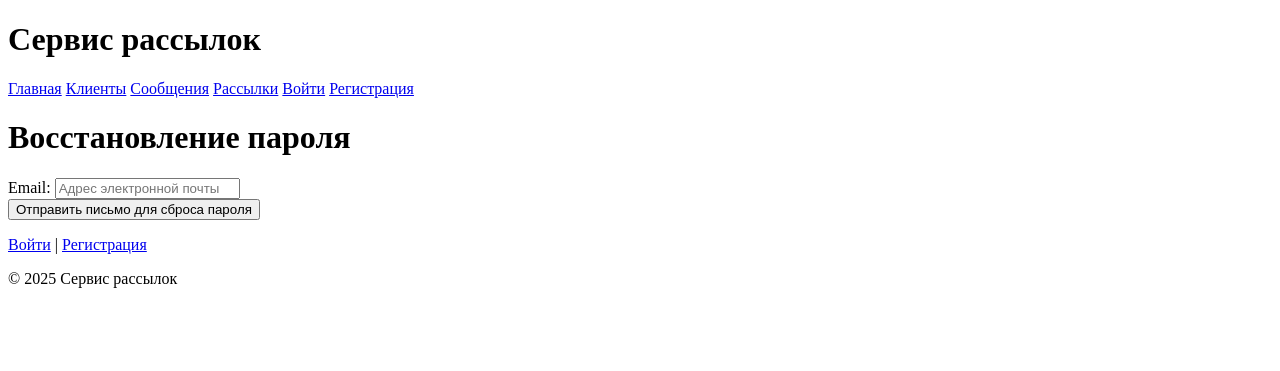
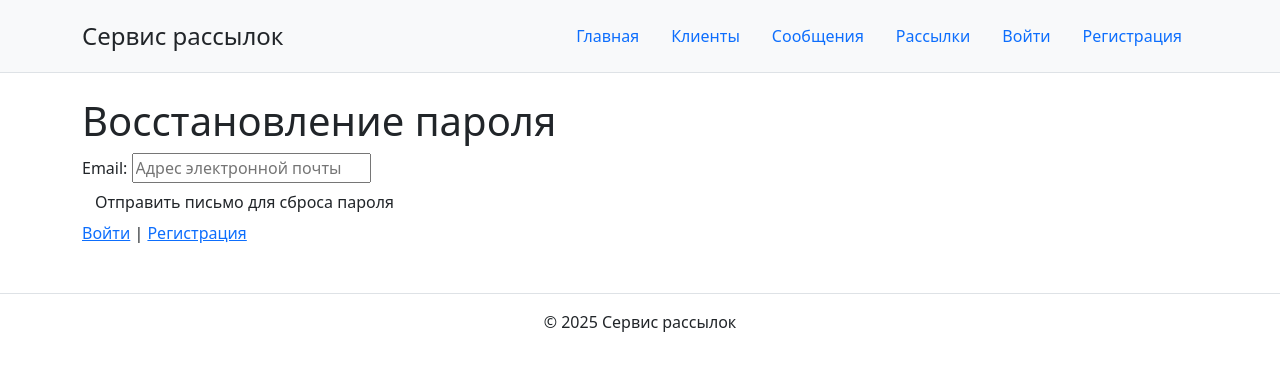
Before and after one commit to yaroslav-grishanov98/Curse_work4, a Django app: page /accounts/password/reset/ in a window 1280 px wide. Shown: the top 371 px of the page. Run offline with Django 5.2, Linux system fonts and the light colour scheme.

Commit message:
исправил

```diff
--- a/service/templates/base.html
+++ b/service/templates/base.html
@@ -1,3 +1,4 @@
+{% load static %}
 {% load group_filters %}
 
 <!DOCTYPE html>
@@ -5,34 +6,43 @@
 <head>
     <meta charset="UTF-8">
     <title>{% block title %}Сервис рассылок{% endblock %}</title>
+    <link href="https://cdn.jsdelivr.net/npm/bootstrap@5.3.0/dist/css/bootstrap.min.css" rel="stylesheet">
+    <link rel="stylesheet" href="{% static 'css/style.css' %}">
 </head>
 <body>
-<header>
-    <h1>Сервис рассылок</h1>
-    <nav>
-        <a href="{% url 'index' %}">Главная</a>
-        <a href="{% url 'client_list' %}">Клиенты</a>
-        <a href="{% url 'message_list' %}">Сообщения</a>
-        <a href="{% url 'mailing_list' %}">Рассылки</a>
+<header class="bg-light py-3 mb-4 border-bottom">
+    <div class="container d-flex flex-wrap justify-content-center">
+        <a href="{% url 'index' %}" class="d-flex align-items-center mb-3 mb-lg-0 me-lg-auto text-dark text-decoration-none">
+            <span class="fs-4">Сервис рассылок</span>
+        </a>
+        <nav class="nav nav-pills">
+            <a class="nav-link" href="{% url 'index' %}">Главная</a>
+            <a class="nav-link" href="{% url 'client_list' %}">Клиенты</a>
+            <a class="nav-link" href="{% url 'message_list' %}">Сообщения</a>
+            <a class="nav-link" href="{% url 'mailing_list' %}">Рассылки</a>
 
-        {% if user.is_authenticated %}
-            {% if user|has_group:"Manager" %}
-                <a href="{% url 'user_list' %}">Пользователи</a>
+            {% if user.is_authenticated %}
+                {% if user|has_group:"Manager" %}
+                    <a class="nav-link" href="{% url 'user_list' %}">Пользователи</a>
+                {% endif %}
+                <a class="nav-link" href="{% url 'account_logout' %}">Выйти</a>
+            {% else %}
+                <a class="nav-link" href="{% url 'account_login' %}">Войти</a>
+                <a class="nav-link" href="{% url 'account_signup' %}">Регистрация</a>
             {% endif %}
-            <a href="{% url 'account_logout' %}">Выйти</a>
-        {% else %}
-            <a href="{% url 'account_login' %}">Войти</a>
-            <a href="{% url 'account_signup' %}">Регистрация</a>
-        {% endif %}
-    </nav>
+        </nav>
+    </div>
 </header>
 
-<main>
-    {% block content %}{% endblock %}
+<main class="container mb-5">
+    {% block content %}
+    {% endblock %}
 </main>
 
-<footer>
+<footer class="text-center py-3 border-top">
     &copy; {% now "Y" %} Сервис рассылок
 </footer>
+
+<script src="https://cdn.jsdelivr.net/npm/bootstrap@5.3.0/dist/js/bootstrap.bundle.min.js"></script>
 </body>
 </html>
```
Also changed, not shown: 1 other file.
